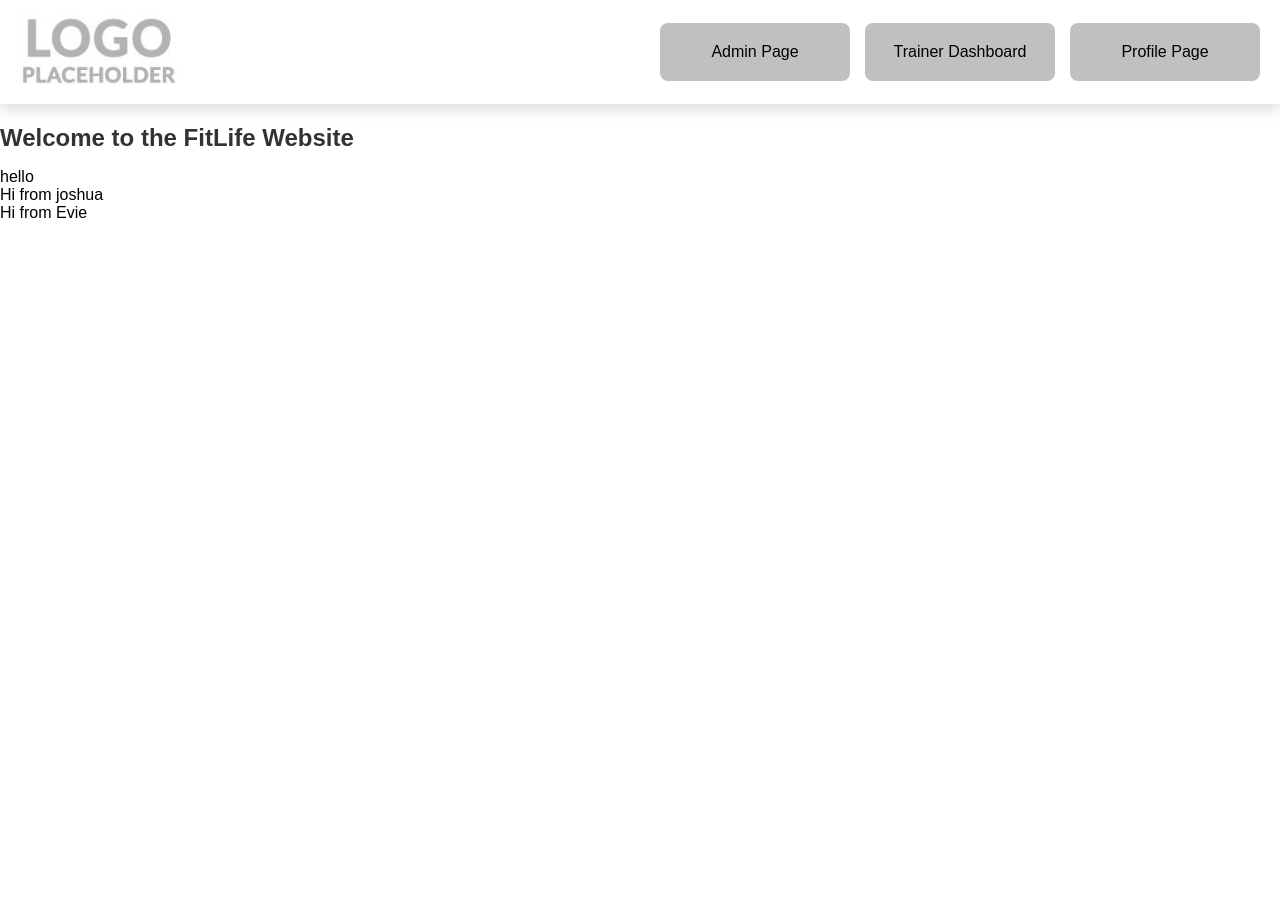
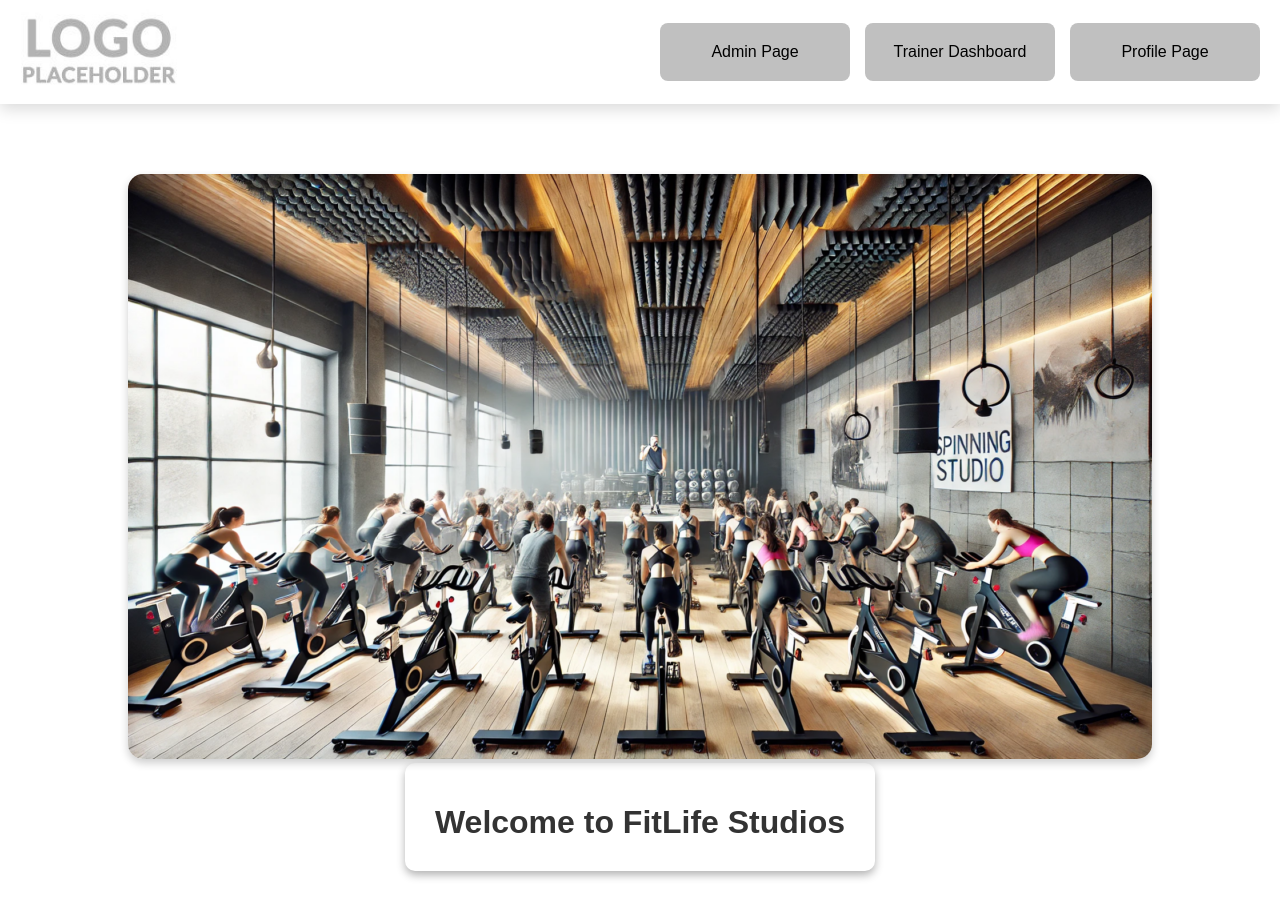
Before and after one commit to IsaacS-Cranfield/SSD-Group-task, a PHP site: page / in a window 1280 px wide. Before the commit the page ends 218 px from the top, so only its background shows below. Run offline with PHP 8.4, Linux system fonts and the light colour scheme.

Commit message:
Added picture to index

```diff
--- a/assets/css/style.css
+++ b/assets/css/style.css
@@ -55,3 +55,41 @@ nav ul a:hover {
     background-color: RGB(107, 142, 35);
     transform: scale(0.95);
 }
+
+/* Style for homepage image */
+body {
+    background-image: url ('Background image.jpg');
+    background-size: cover;
+    background-position: center;
+    background-repeat: no-repeat;
+}
+
+/* Wrapper to hold picture and text */
+.wrapper {
+    text-align: center;
+    color: white;
+    padding: 50px;
+}
+
+/* Responsive image styling */
+.responsive-image {
+    max-width: 100%;
+    height: auto;
+    border-radius: 15px;
+    box-shadow: 0 4px 8px rgba(0, 0, 0, 0.2);
+}
+
+/* Centered text box styling */
+.text-box {
+    background-color: rgba(0, 0, 0, 0);
+    display: inline-block;
+    padding: 20px 30px;
+    border-radius: 10px;
+    box-shadow: 0 4px 8px rgba(0, 0, 0, 0.3);
+}
+.text-box h2 {
+    margin-top: 0;
+}
+.text-box p {
+    line-height: 1.6;
+}
--- a/index.html
+++ b/index.html
@@ -17,11 +17,16 @@
         </ul>
     </nav>
 
-    <h2>Welcome to the FitLife Website</h2>
-    <p>
-        hello<br>
-        Hi from joshua <br>
-        Hi from Evie <br>
-    </p>
+    <div class="wrapper">
+        <picture>
+            <source media="(max-width: 799px)" srcset="assets/images/Background image.png">
+            <source media="(min-width: 800px)" srcset="assets/images/Background image.png">
+            <img src="assets/images/Background image.png" alt="Background Image" class="responsive-image">
+        </picture>
+        <div class="text-box">
+            <h1>Welcome to FitLife Studios</h1>
+        </div>
+    </div>
+
 </body>
 </html>
```
Also changed, not shown: assets/images/Background image.png (added).
